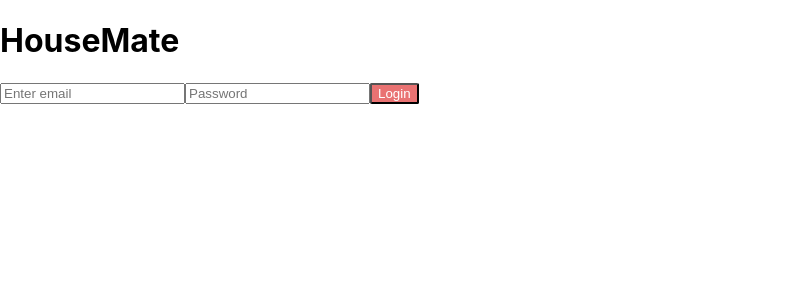
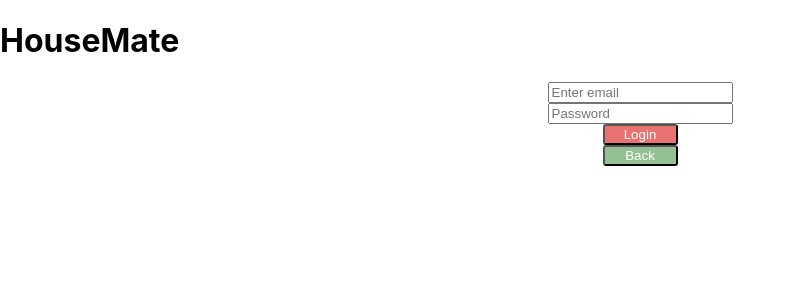
Before and after one commit to cxjohn/HouseMate, a React (Create React App) app in the folder client/: page / in a window 1280 px wide. Both pictures are taken after a click on the element "Login". Shown: the top 300 px of the page, without its empty margins (0-796 px from the left). Built offline with nearby package versions, Linux system fonts and the light colour scheme.

Commit message:
styling buttons and adding back button

```diff
--- a/client/package.json
+++ b/client/package.json
@@ -7,6 +7,7 @@
     "@testing-library/react": "^11.1.0",
     "@testing-library/user-event": "^12.1.10",
     "classnames": "^2.2.6",
+    "node-sass": "^4.14.1",
     "react": "^17.0.1",
     "react-dom": "^17.0.1",
     "react-scripts": "4.0.0",
@@ -36,7 +37,5 @@
       "last 1 safari version"
     ]
   },
-  "devDependencies": {
-    "node-sass": "^4.14.1"
-  }
+  "devDependencies": {}
 }
--- a/client/src/App.js
+++ b/client/src/App.js
@@ -11,25 +11,28 @@ import RegisterForm from './components/RegisterForm';
 
 function App() {
 
-  let [loginForm, setLoginForm] = useState(null);
+  let [form, setForm] = useState(null);
 
   // on clicking register button we want to display register form
   // on clicking login button we want to display login form
   const displayForm = (event) => {
-    console.log("clicked")
+    // console.log("clicked")
     // check if event.target contains Login text
     if (event.target.innerHTML === 'Login')
-      setLoginForm("login")
+      setForm("login")
     else if (event.target.innerHTML === 'Register')
-      setLoginForm("register")
+      setForm("register")
     // check if event.target contains Register text
+    else if (event.target.innerHTML === 'Back') {
+      setForm(null)
+    }
   };
 
   const display = () => {
-    if (loginForm === 'login') {
-      return <LoginForm />
-    } else if (loginForm === 'register') {
-      return <RegisterForm />
+    if (form === 'login') {
+      return <LoginForm displayForm={displayForm}/>
+    } else if (form === 'register') {
+      return <RegisterForm displayForm={displayForm}/>
     } else {
       return <>
               <AuthBar login onClick={(event) => displayForm(event)}>Login</AuthBar>
--- a/client/src/components/AuthBar.scss
+++ b/client/src/components/AuthBar.scss
@@ -4,6 +4,7 @@
   justify-content: center;
   text-align: center;
   color: white;
+
 
 
   .auth_bar_login {
--- a/client/src/components/Button.jsx
+++ b/client/src/components/Button.jsx
@@ -5,13 +5,17 @@ import classnames from 'classnames';
 function Button(props) {
   const buttonClass = classnames(
     'button',
-    { 'button_login': props.login, 'button_register': props.register }
+    {
+      'button_login': props.login,
+      'button_register': props.register,
+      'button_back': props.back
+    }
  )
 
     return (
       <button
-      className={buttonClass}
-      onClick={props.onClick}
+        className={buttonClass}
+        onClick={props.onClick}
       >
         {props.children}
       </button>
--- a/client/src/components/Button.scss
+++ b/client/src/components/Button.scss
@@ -1,15 +1,27 @@
-button {
+form {
+  display: flex;
+  flex-direction: column;
+  align-items: center;
+  align-content: space-between;
 
-  border-radius: 2px;
-  background-color: #E97272;
-  color: white;
+
+  .button {
+    border-radius: 3px;
+    color: #ffffff;
+    width: 75px;
+  }
 
   .button_login {
     background-color: #E97272;
   }
 
+  // .button .button_register
   .button_register {
-    background-color: #A17DED;
+    background-color: #A17DED
+  }
+
+  .button_back {
+    background-color: #93C193
   }
 
 }
--- a/client/src/components/LoginForm.jsx
+++ b/client/src/components/LoginForm.jsx
@@ -17,7 +17,7 @@ function LoginForm (props) {
 //   }
   return(
   <div>
-    <form>
+    <form onSubmit={(event) => event.target.preventDefault}>
       <input type="email"
       className="form-control"
       id="email"
@@ -36,6 +36,8 @@ function LoginForm (props) {
       {/* on clicking login, we want to receive email and password */}
       {/* and the do something with it */}
       <Button login>Login</Button>
+      {/* on clicking back, we should go to the previous visual state */}
+      <Button back onClick={(event) => props.displayForm(event)}>Back</Button>
     </form>
 </div>
   )
--- a/client/src/components/RegisterForm.jsx
+++ b/client/src/components/RegisterForm.jsx
@@ -17,7 +17,7 @@ function RegisterForm (props) {
     // <div></div>
     // <h3>Register Form</h3>
 
-    <form>
+    <form onSubmit={(event) => event.target.preventDefault}>
       <input className='firstName' placeholder='First Name' />
       <input className='lastName' placeholder='Last Name' />
       <input className='email' type='email' placeholder='Email' />
@@ -26,6 +26,7 @@ function RegisterForm (props) {
 
       {/* <button type='submit'>Register</button> */}
       <Button register>Register</Button>
+      <Button back onClick={(event) => props.displayForm(event)}>Back</Button>
 
     </form>
   )
```
Also changed, not shown: 1 other file (tests, documents, lock files or other folders). Lines whose indentation alone changed are shown as unchanged.
